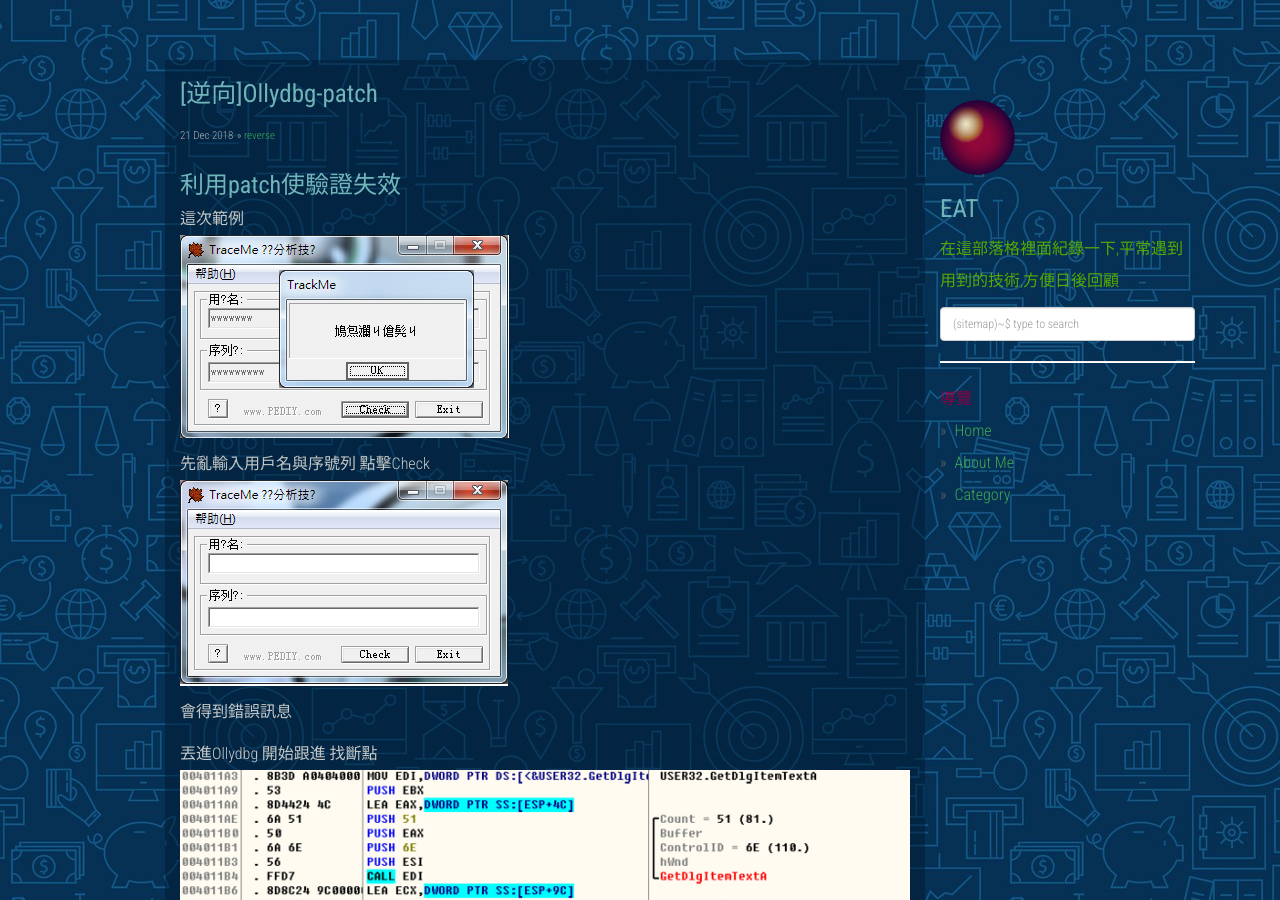
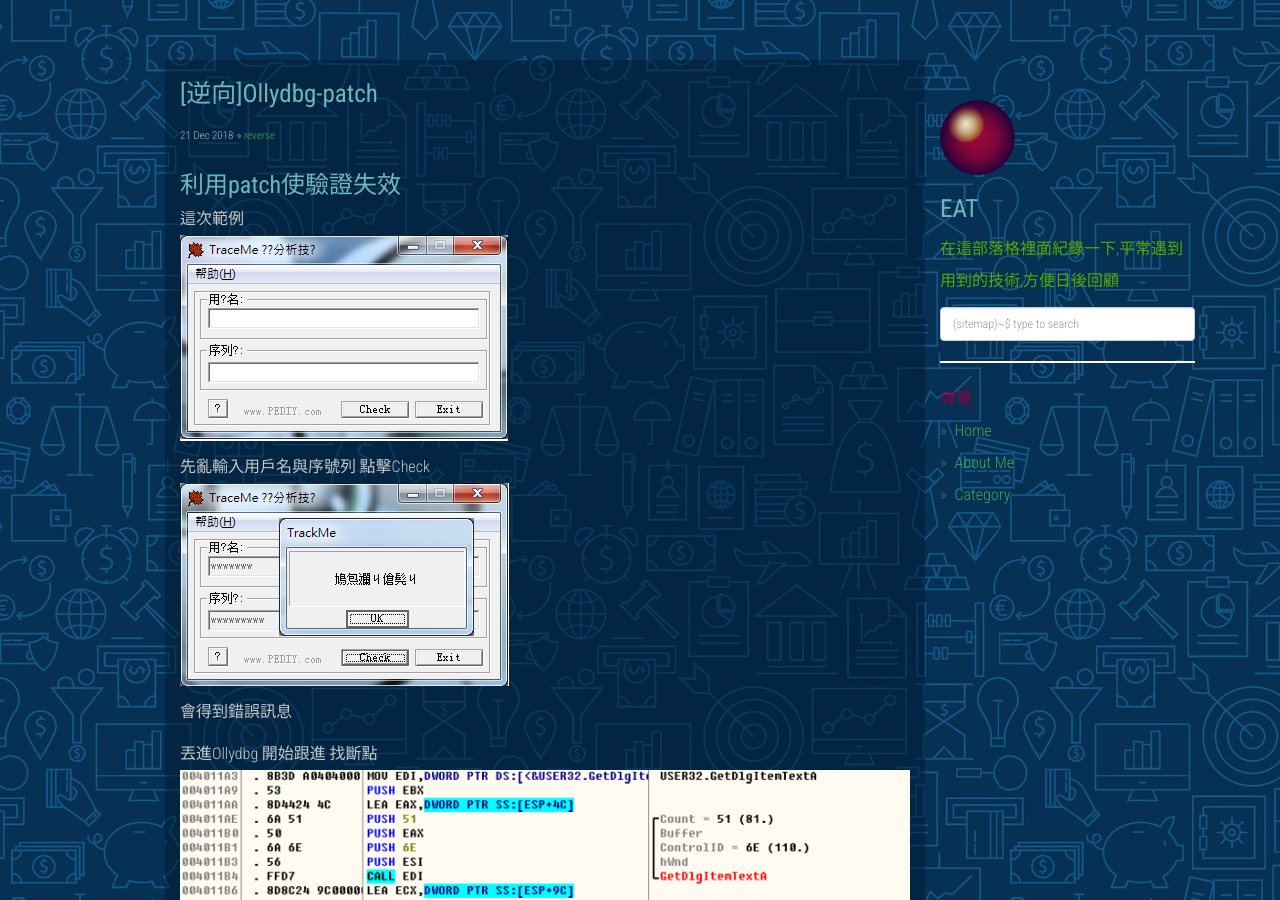
Before and after one commit to dyeat/dyeat.github.io, a Jekyll site: the page built from _posts/2018-12-21-Ollydbg-patch.md, in a window 1280 px wide and 900 px high. Built offline with Jekyll 4.4.1, drawn with Linux system fonts in a browser that asks for light colours; nearby versions of some CDN libraries; comment, search, counter and statistics services are not loaded.

Commit message:
update post

```diff
--- a/_posts/2018-12-21-Ollydbg-patch.md
+++ b/_posts/2018-12-21-Ollydbg-patch.md
@@ -9,10 +9,10 @@ tags: [reverse]
 ### 利用patch使驗證失效
 
 這次範例<br />
-![1.png](https://dyeat.github.io/static/img/2018-12-21/1.png)
+![1.png](https://dyeat.github.io/static/img/2018-12-21/2.png)
 
 先亂輸入用戶名與序號列 點擊Check <br />
-![2.png](https://dyeat.github.io/static/img/2018-12-21/2.png)
+![2.png](https://dyeat.github.io/static/img/2018-12-21/1.png)
 
 
 會得到錯誤訊息
```
